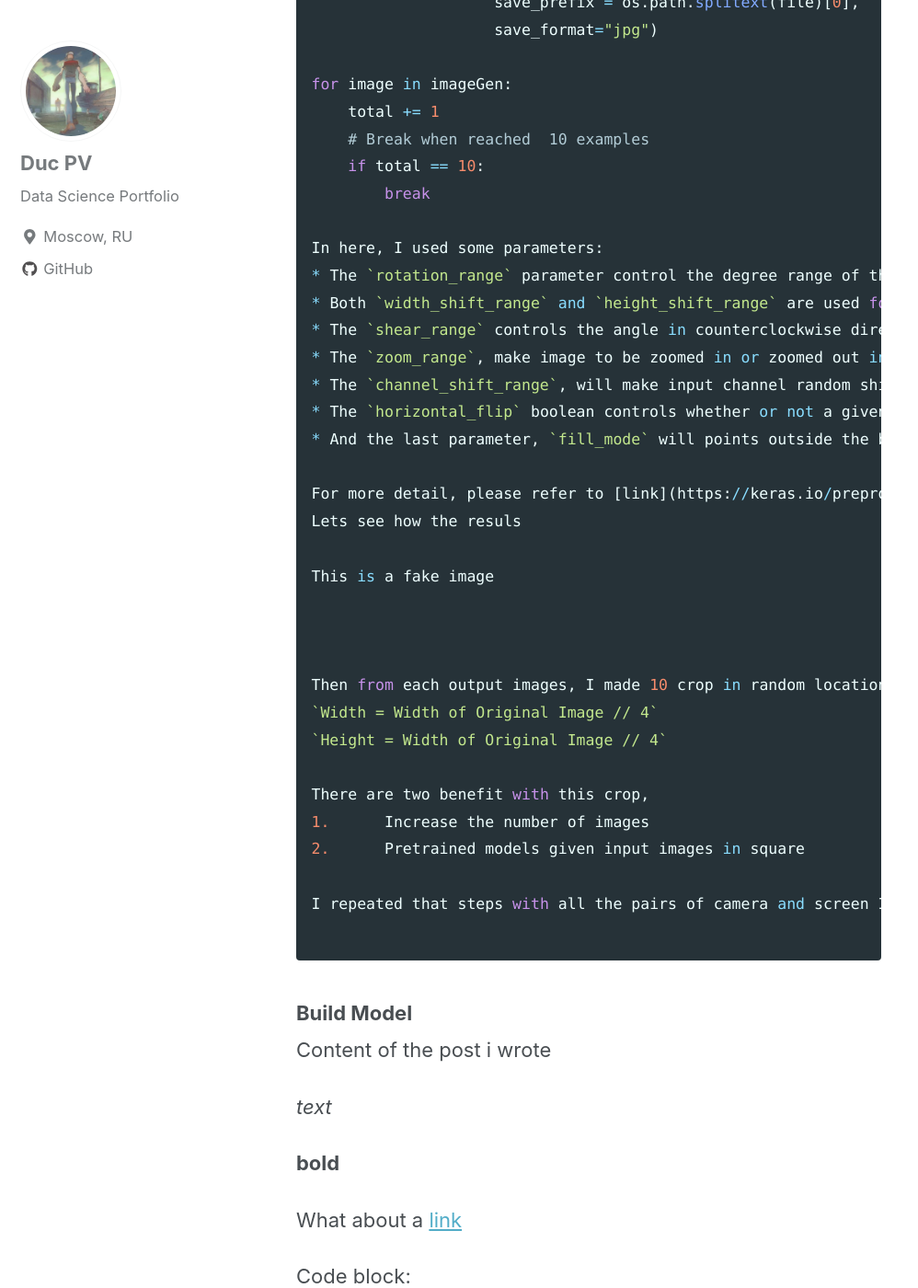
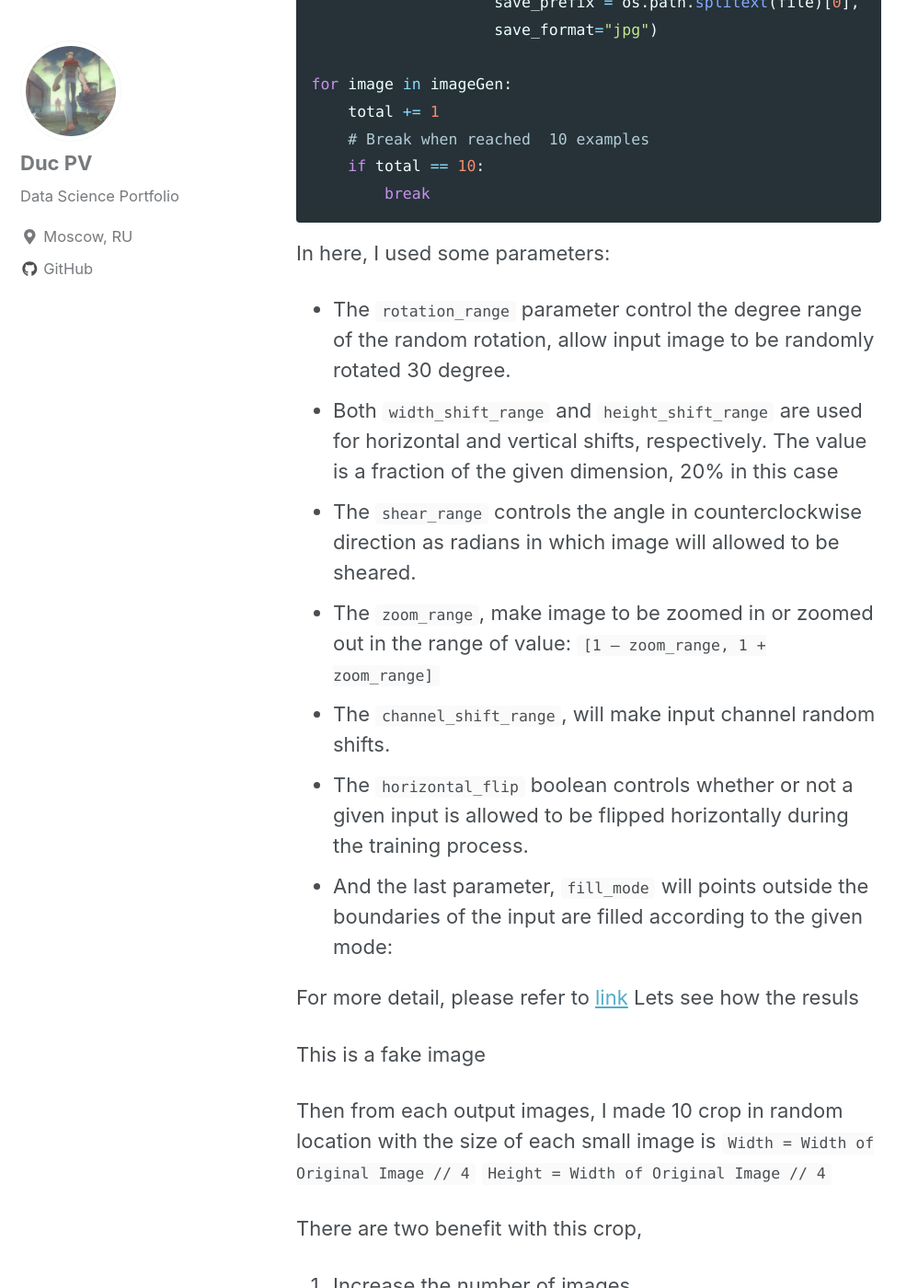
Before and after one commit to PhanDuc/PhanDuc.github.io, a Jekyll site: the page built from _posts/2018-07-18-transferlearning.md, in a window 1280 px wide and 1400 px high, scrolled down 4362 px. Shown: the whole window at 92% size, without its empty margins (0-998 px from the left). Built offline with Jekyll 4.4.1, drawn with Linux system fonts in a browser that asks for light colours; nearby versions of some CDN libraries; some of the changed text lies outside the part shown.

Commit message:
Editting

````diff
--- a/_posts/2018-07-18-transferlearning.md
+++ b/_posts/2018-07-18-transferlearning.md
@@ -60,7 +60,7 @@ for image in imageGen:
     # Break when reached  10 examples
     if total == 10:
         break
-
+```
 In here, I used some parameters:
 * The `rotation_range` parameter control the degree range of the random rotation, allow input image to be randomly rotated 30 degree.
 * Both `width_shift_range` and `height_shift_range` are used for horizontal and vertical shifts, respectively. The value is a fraction of the given dimension, 20% in this case
@@ -88,7 +88,8 @@ There are two benefit with this crop,
 I repeated that steps with all the pairs of camera and screen I had. Then after all I can generated around 200.000 spoof images.
 
 ```
-### Build Model
+### Build The Model
+
 
 Content of the post i wrote
 
````
